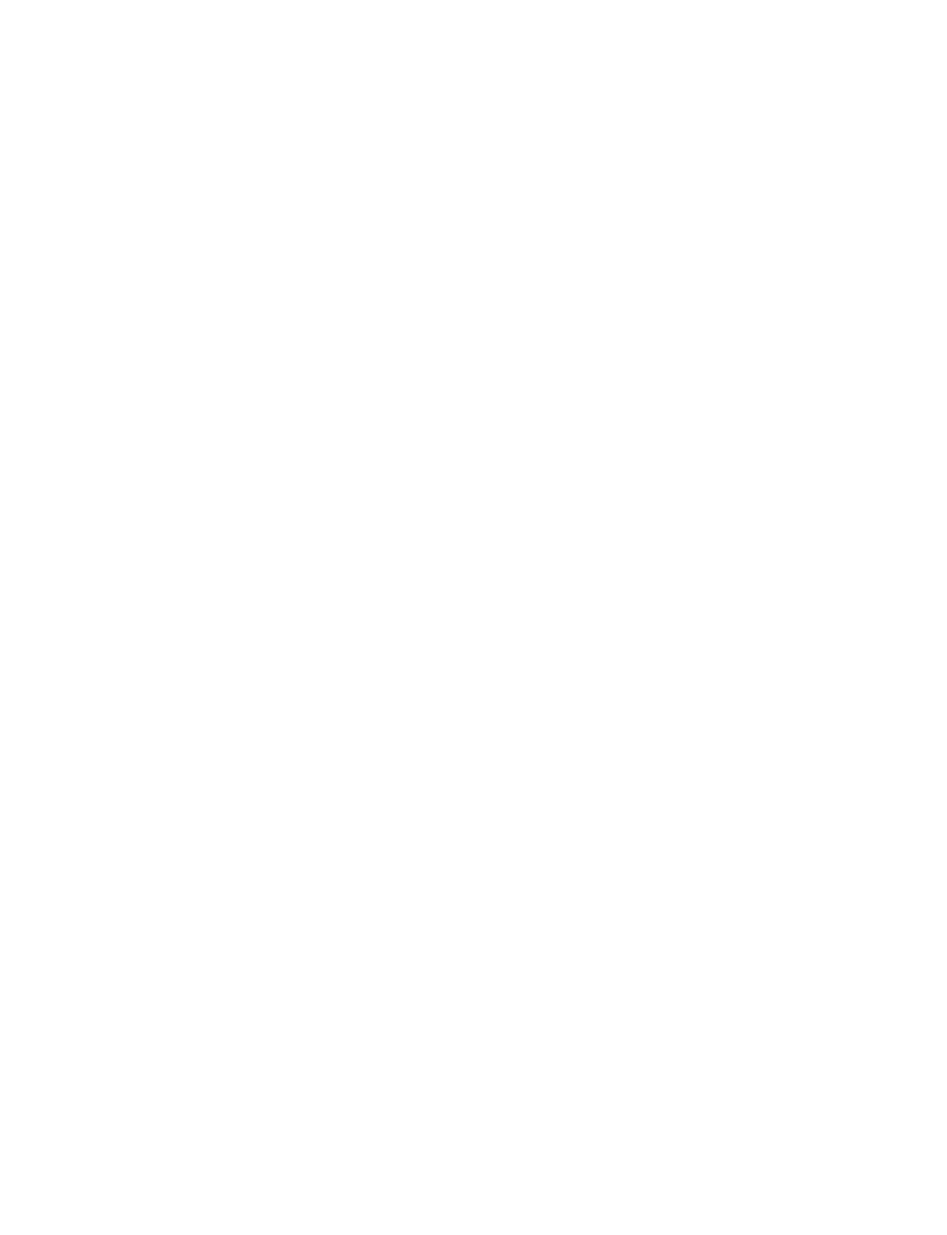
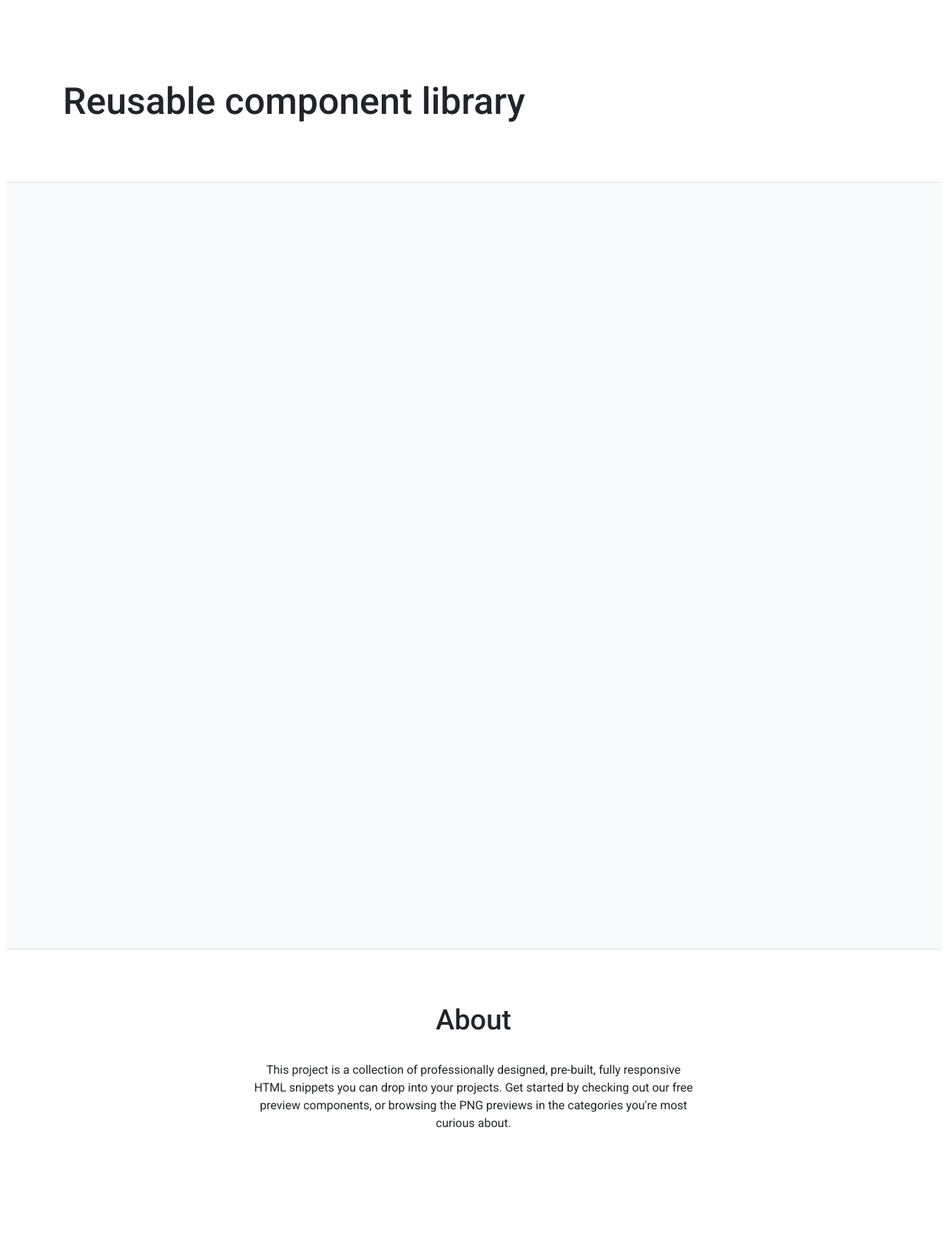
Before and after one commit to js-tasks-ru/htmlcss-20210812_boogie-woogie8, a website: page index.html in a window 1280 px wide. Shown: the whole page at 74% size. Before the commit the page ends 800 px from the top, so only its background shows below. Drawn offline with Linux system fonts and the light colour scheme.

Commit message:
add components, mockup

```diff
--- a/assets/css/main.css
+++ b/assets/css/main.css
@@ -1,5 +1,4 @@
 @import '../fonts/fonts.css';
-
 :root {
     --white: #ffffff;
     --black: #212429;
@@ -11,10 +10,9 @@
     --grey-2: #DDE2E5;
     --grey-3: #ACB5BD;
     --grey-4: #495057;
-
+    --main: #F9FAFC;
     --error: var(--red);
     --success: var(--blue);
-
     --primary: var(--blue);
     --secondary: var(--purple);
 }
@@ -22,3 +20,9 @@
 * {
     font-family: 'Roboto', sans-serif;
 }
+
+.page__box {
+    max-width: 1110px;
+    width: 100%;
+    margin: 0 auto;
+}
--- /dev/null
+++ b/components/footer/footer.css
@@ -0,0 +1,23 @@
+.footer {
+    background-color: var(--white);
+    padding: 71px 0 136px;
+    text-align: center;
+    color: #212429;
+    font-family: Inter;
+    font-style: normal;
+}
+
+.footer__title {
+    font-weight: 500;
+    font-size: 38px;
+    line-height: 48px;
+    margin: 0 0 32px;
+}
+
+.footer__description {
+    font-weight: normal;
+    font-size: 16px;
+    line-height: 24px;
+    width: 600px;
+    margin: 0 auto;
+}
--- /dev/null
+++ b/components/header/header.css
@@ -0,0 +1,14 @@
+.header {
+    background-color: var(--white);
+    padding: 97px 0 77px;
+    font-family: Inter;
+}
+
+.header__title {
+    font-style: normal;
+    font-weight: 500;
+    font-size: 50px;
+    line-height: 64px;
+    color: #212429;
+    margin: 0;
+}
--- /dev/null
+++ b/components/main/main.css
@@ -0,0 +1,6 @@
+.main {
+    background-color: var(--main);
+    height: 1036px;
+    border-top: 1px solid var(--grey-2);
+    border-bottom: 1px solid var(--grey-2);
+}
--- a/index.html
+++ b/index.html
@@ -3,8 +3,27 @@
 <html lang="ru">
     <head>
         <link rel="stylesheet" href="./assets/css/main.css">
+        <link rel="stylesheet" href="./components/header/header.css">
+        <link rel="stylesheet" href="./components/main/main.css">
+        <link rel="stylesheet" href="./components/footer/footer.css">
     </head>
-    <body>
+    <body class="page">
+        <header class="header">
+            <div class="page__box">
+                <h1 class="header__title">Reusable component library</h1>
+            </div>
+        </header>
+        <main class="main">
+            <div class="page__box">
+                <div class="preview"></div>
+            </div>
+        </main>
+        <footer class="footer">
+            <div class="page__box">
+                <h2 class="footer__title">About</h2>
+                <p class="footer__description">This project is a collection of professionally designed, pre-built, fully responsive HTML snippets you can drop into your projects. Get started by checking out our free preview components, or browsing the PNG previews in the categories you're most curious about.</p>
+            </div>
+        </footer>
 
     </body>
 </html>
```
